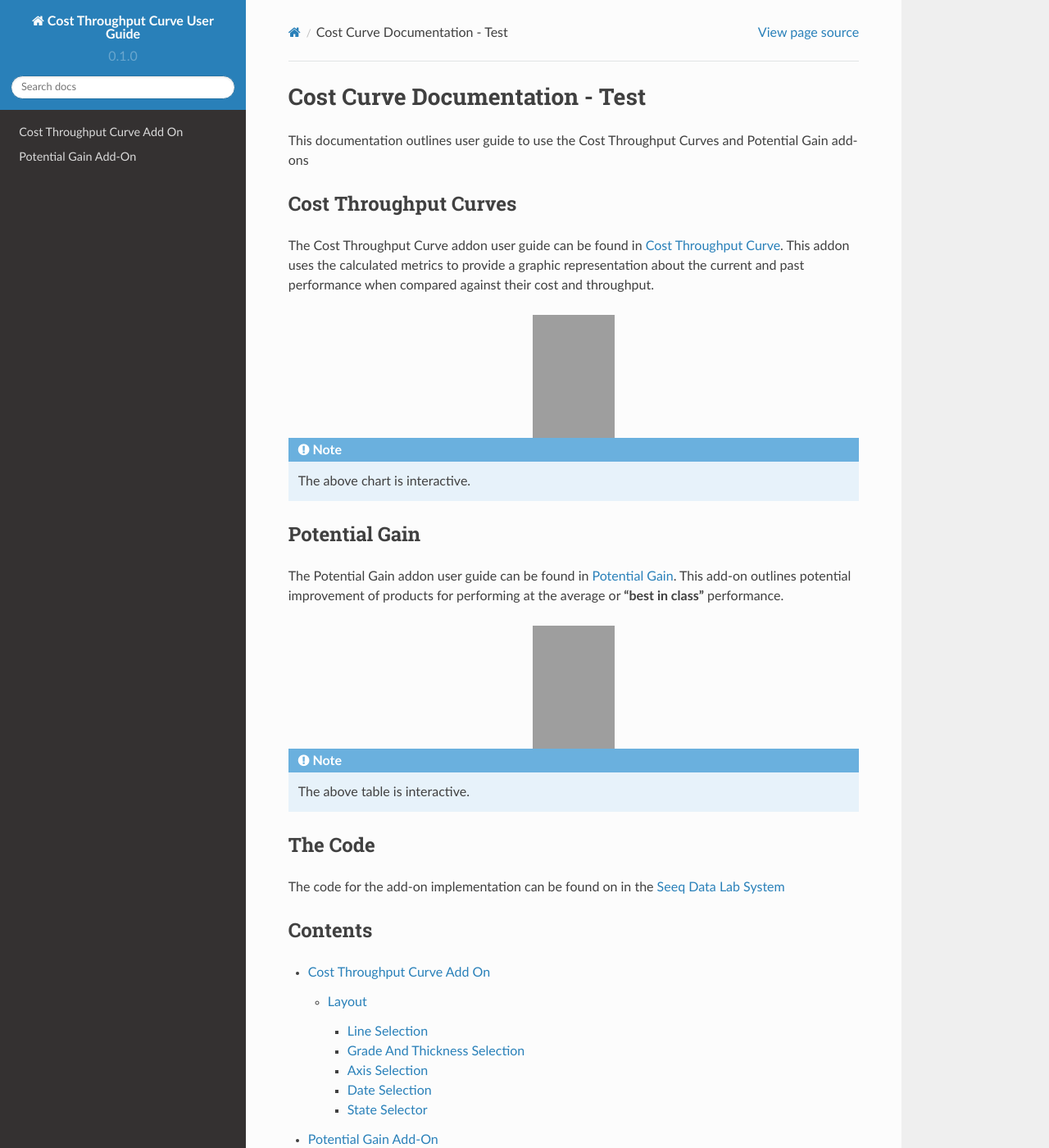
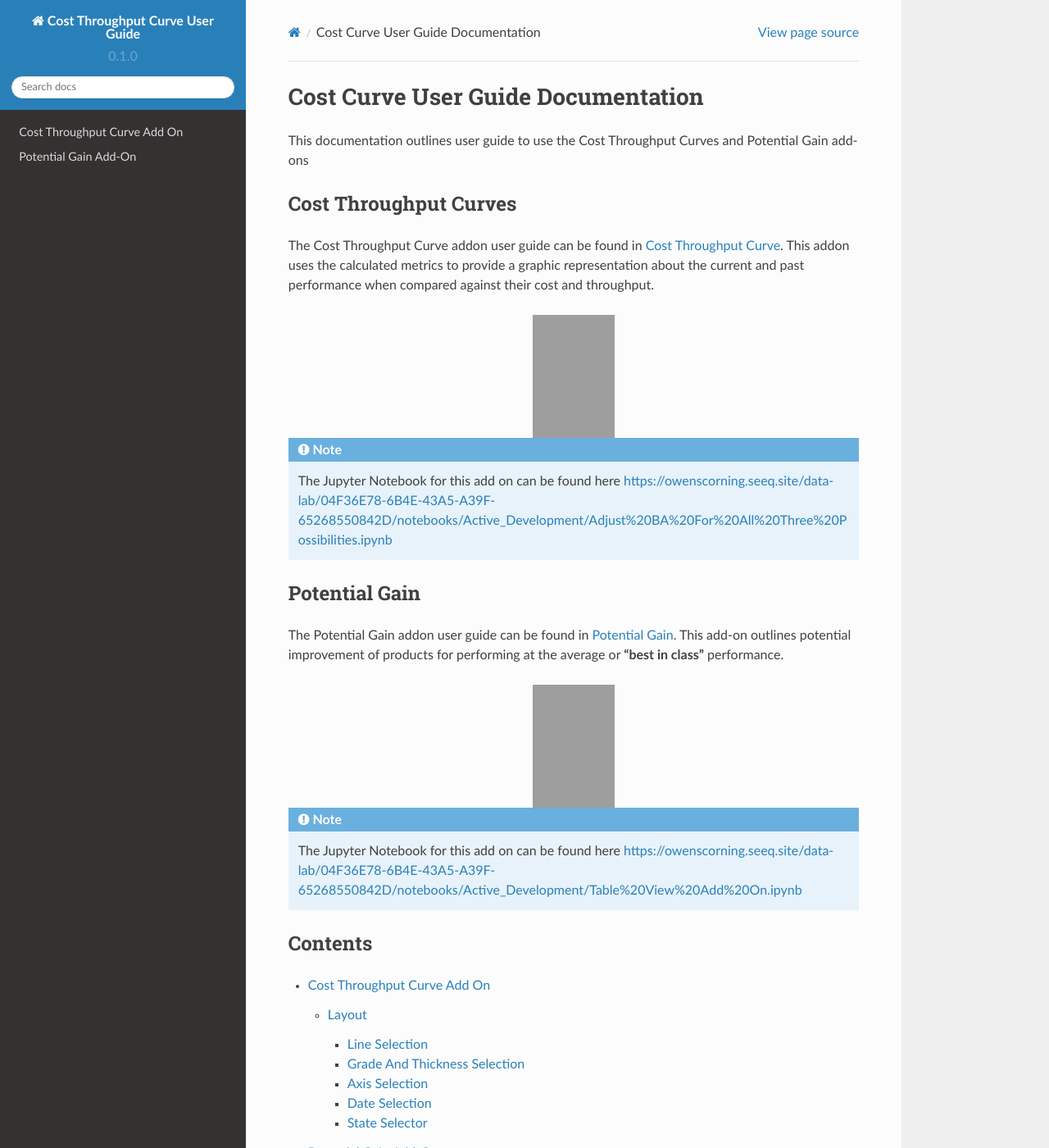
Before and after one commit to heananbird/Seeq-Cost-Throughput-Curve-Guide, a Sphinx documentation site: the page built from docs/source/index.rst, in a window 1280 px wide and 1400 px high. Shown: the whole window at 82% size. Built offline with Sphinx 7.4.7 and the Read the Docs theme 2.0.0, drawn with Linux system fonts in a browser that asks for light colours; grey boxes are pictures that could not be loaded.

Commit message:
Update index.rst

```diff
--- a/docs/source/index.rst
+++ b/docs/source/index.rst
@@ -1,4 +1,4 @@
-Cost Curve Documentation - Test
+Cost Curve User Guide Documentation
 ========================
 
 This documentation outlines user guide to use the Cost Throughput Curves and Potential Gain add-ons
@@ -17,7 +17,7 @@ The Cost Throughput Curve addon user guide can be found in :doc:`Cost Throughput
 
 .. note::
 
-   The above chart is interactive.
+   The Jupyter Notebook for this add on can be found here https://owenscorning.seeq.site/data-lab/04F36E78-6B4E-43A5-A39F-65268550842D/notebooks/Active_Development/Adjust%20BA%20For%20All%20Three%20Possibilities.ipynb
 
 Potential Gain
 --------------
@@ -33,12 +33,7 @@ The Potential Gain addon user guide can be found in :doc:`Potential Gain <potent
 
 .. note::
 
-   The above table is interactive.
-
-The Code
---------
-
-The code for the add-on implementation can be found on in the `Seeq Data Lab System <https://seeq.com/your-page>`_
+   The Jupyter Notebook for this add on can be found here https://owenscorning.seeq.site/data-lab/04F36E78-6B4E-43A5-A39F-65268550842D/notebooks/Active_Development/Table%20View%20Add%20On.ipynb
 
 Contents
 --------
```
